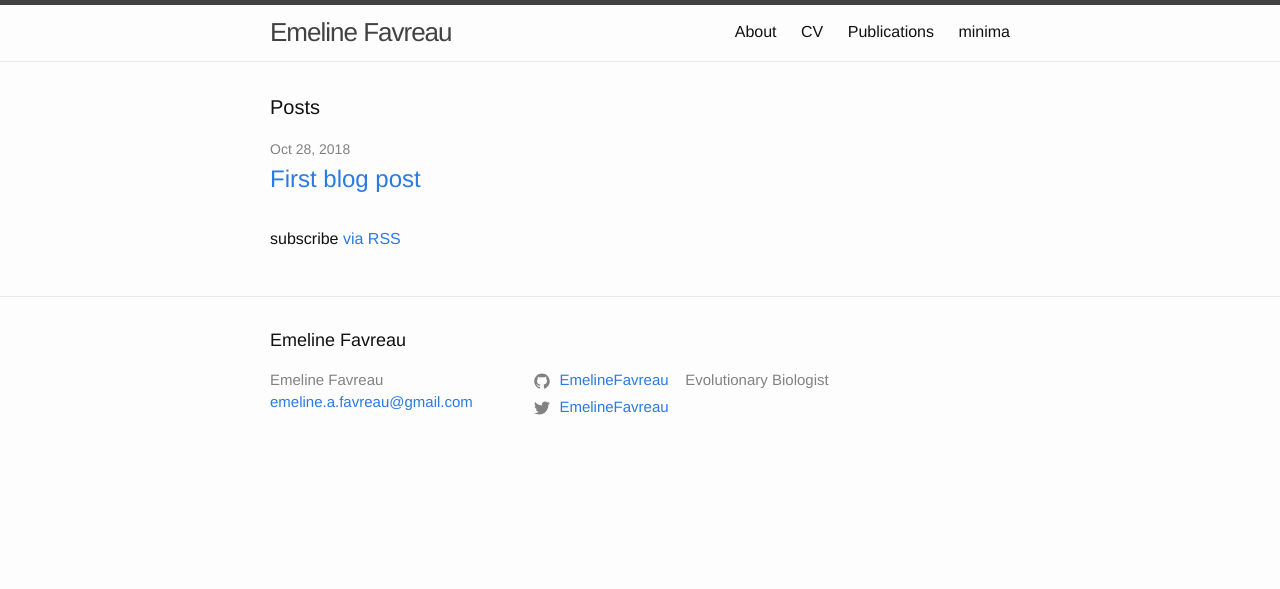
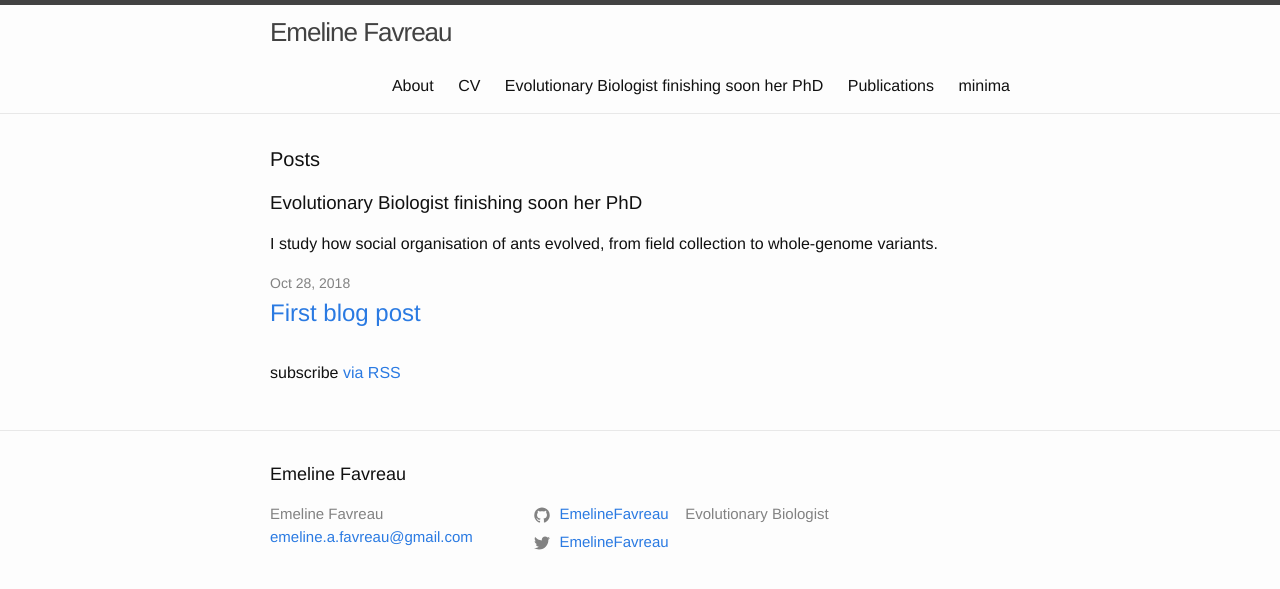
Before and after one commit to EmelineFavreau/EmelineFavreau.github.io, a Jekyll site: the page built from index.md, in a window 1280 px wide. Shown: the top 589 px of the page. Built offline with Jekyll 4.4.1, drawn with Linux system fonts in a browser that asks for light colours; our own code applies the rules of GitHub Pages for plain Markdown files.

Commit message:
updating details

```diff
--- a/index.md
+++ b/index.md
@@ -4,3 +4,5 @@
 # See: https://jekyllrb.com/docs/themes/#overriding-theme-defaults
 layout: home
 ---
+### Evolutionary Biologist finishing soon her PhD
+I study how social organisation of ants evolved, from field collection to whole-genome variants.
```
